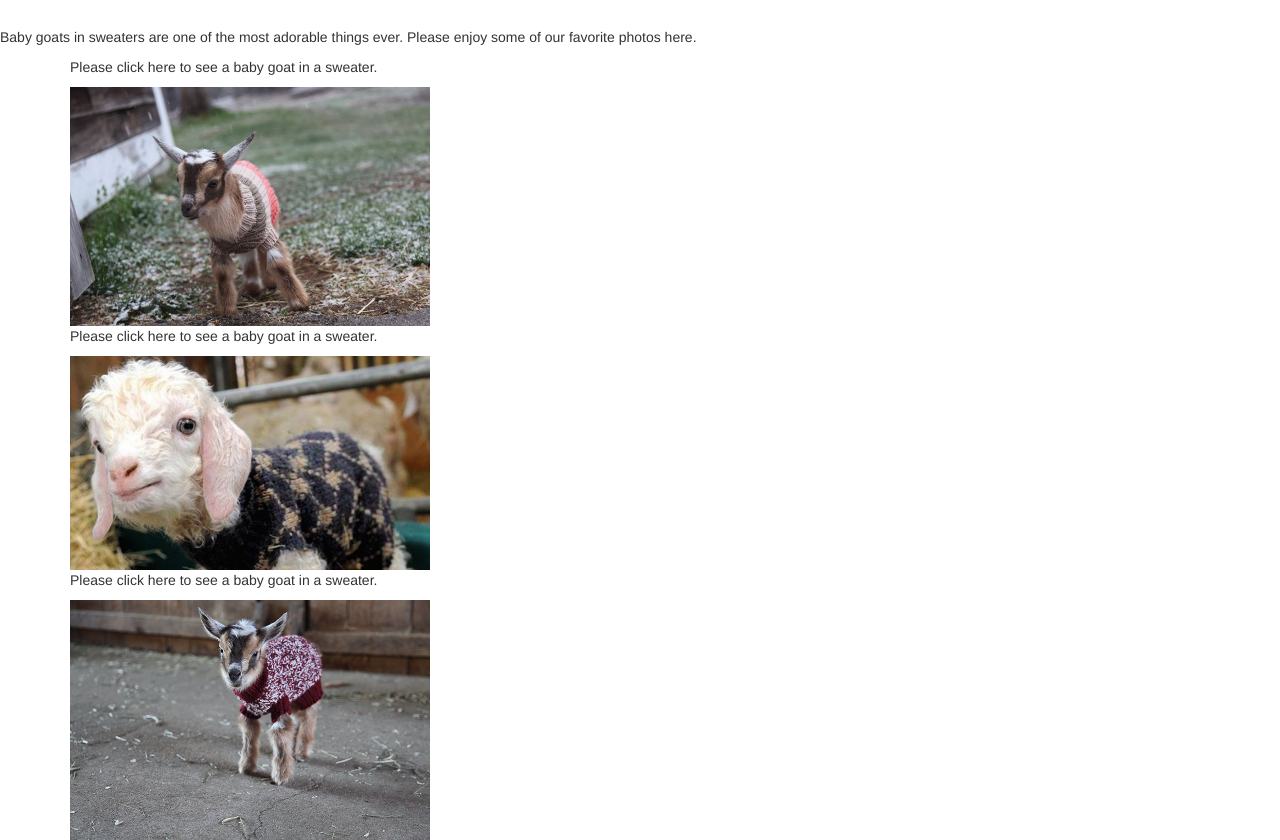
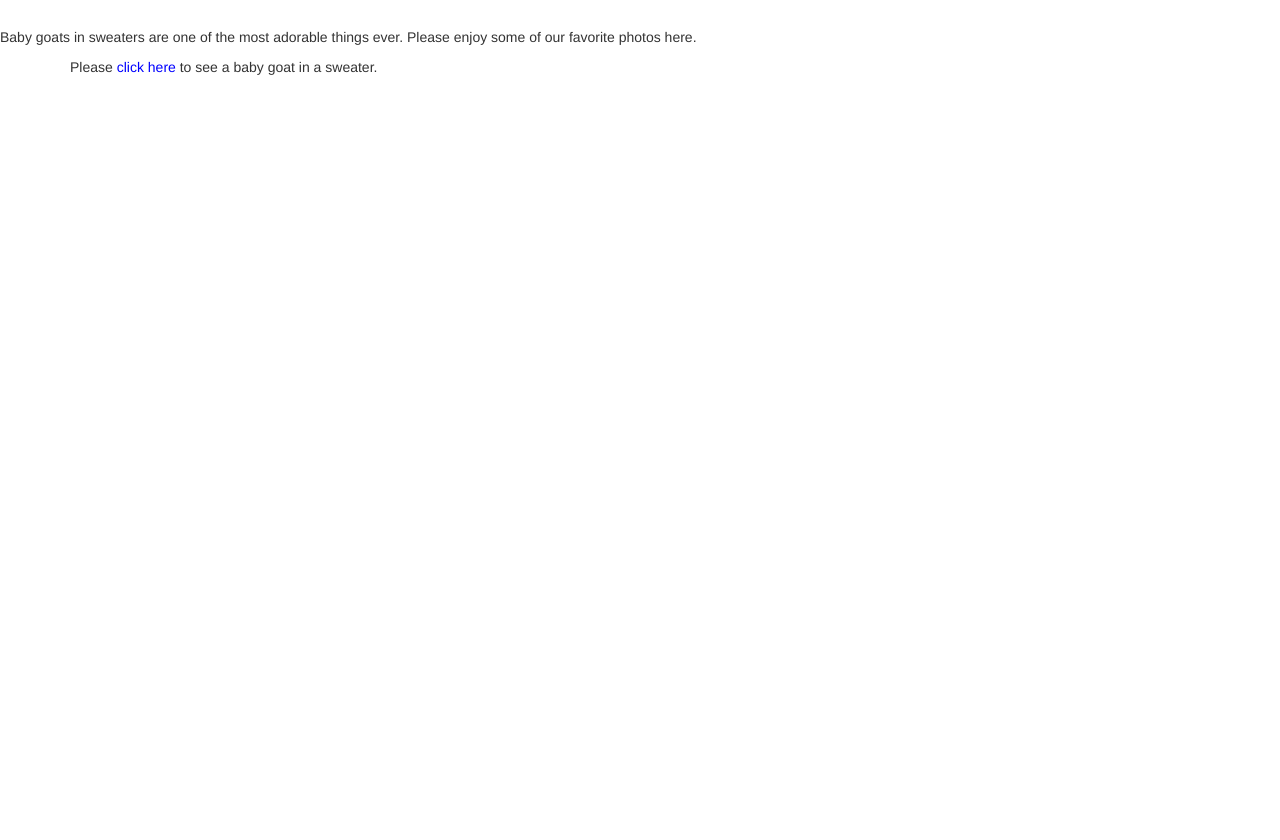
Before and after one commit to caitlinashtari/babygoats, a plain HTML site: page index.html in a window 1280 px wide. Shown: the part 159-999 px from the top of the page. After the commit the page ends 800 px from the top, so only its background shows below. Drawn offline with Linux system fonts and the light colour scheme.

Commit message:
change columns and rows to one single column, rename classes, and make toggling functional.

```diff
--- a/css/styles.css
+++ b/css/styles.css
@@ -0,0 +1,12 @@
+.initially-hidden {
+  display: none;
+}
+
+.clickable {
+  color: blue;
+  cursor: pointer;
+}
+
+.clickable:hover {
+  text-decoration: underline;
+}
--- a/index.html
+++ b/index.html
@@ -10,24 +10,19 @@
     <body>
       <h1 class="jumbotron">Baby Goats in Sweaters</h1>
       <p>Baby goats in sweaters are one of the most adorable things ever.  Please enjoy some of our favorite photos here.</p>
+
       <div class="container">
-        <div class="row">
-          <div class="col-sm-4">
-            <p>Please <span class="clickable">click here</span> to see a baby goat in a sweater.</p>
-            <img class="img-responsive" src ="img/babygoat.jpg">
-          </div>
-        </div>
-        <div class="row">
-          <div class="col-sm-4">
-            <p>Please <span class="clickable">click here</span> to see a baby goat in a sweater.</p>
-            <img class="img-responsive" src ="img/goatsweater2.jpg">
-          </div>
-        </div>
-        <div class="row">
-          <div class="col-sm-4">
-            <p>Please <span class="clickable">click here</span> to see a baby goat in a sweater.</p>
-            <img class="img-responsive" src ="img/goatsweater3.jpg">
-          </div>
+
+            <div class ="initially-showing">
+              <p>Please <span class="clickable">click here</span> to see a baby goat in a sweater.</p>
+            </div>
+
+            <div class = "initially-hidden">
+              <p>What a cute goat!<span class="clickable"> Click here</span> to hide it again.</p>
+              <img class="img-responsive" src ="img/babygoat.jpg">
+            </div>
+      </div>
+
         </div>
     </div>
     </body>
--- a/js/scripts.js
+++ b/js/scripts.js
@@ -1,6 +1,6 @@
-$ (function)(){
+$(function() {
   $(".clickable").click(function() {
-    $(".img-showing").toggle();
-    $(".img-hidden").toggle();
+    $(".initially-showing").fadeToggle();
+    $(".initially-hidden").fadeToggle();
   });
 });
```
Also changed, not shown: 1 other file.
